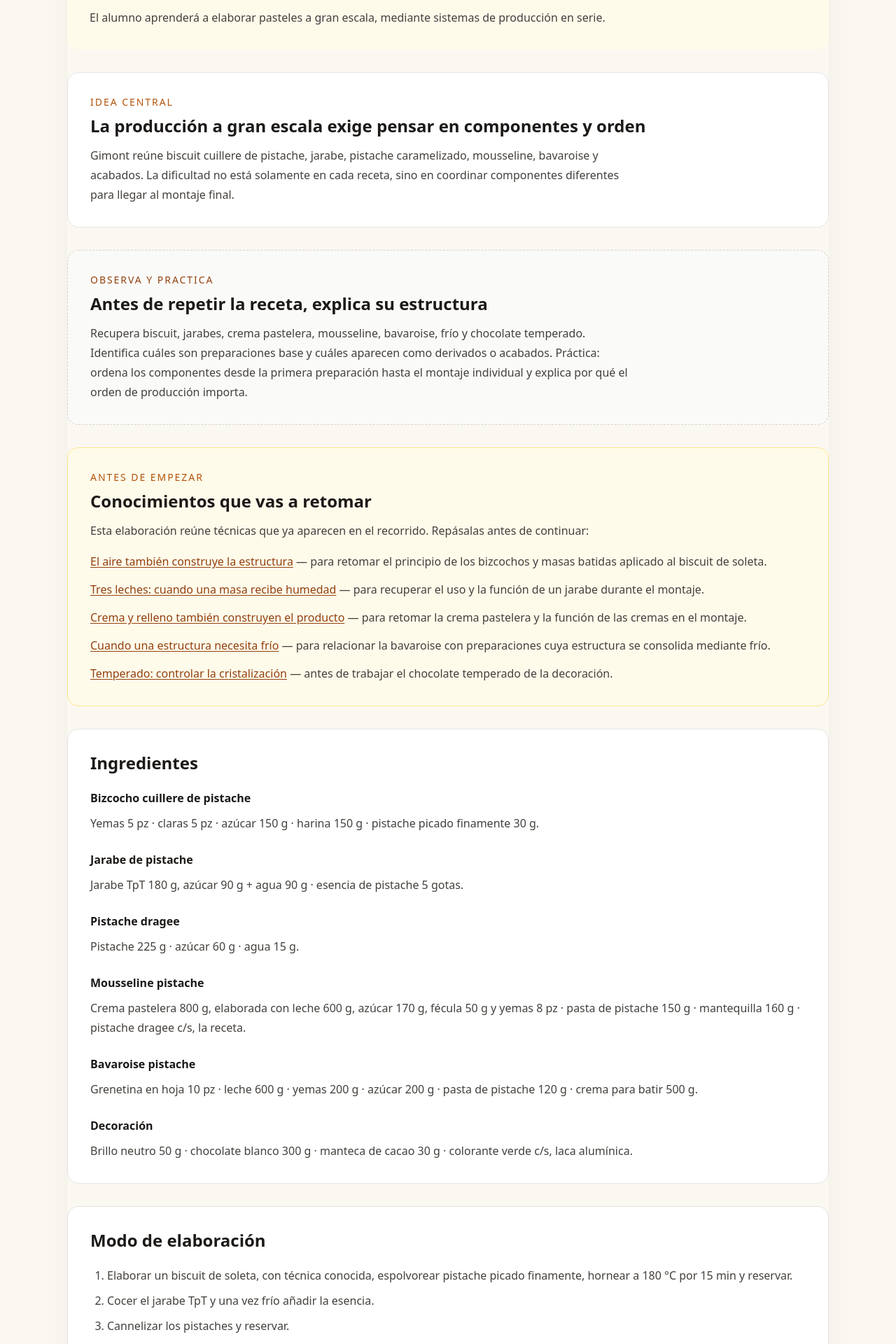
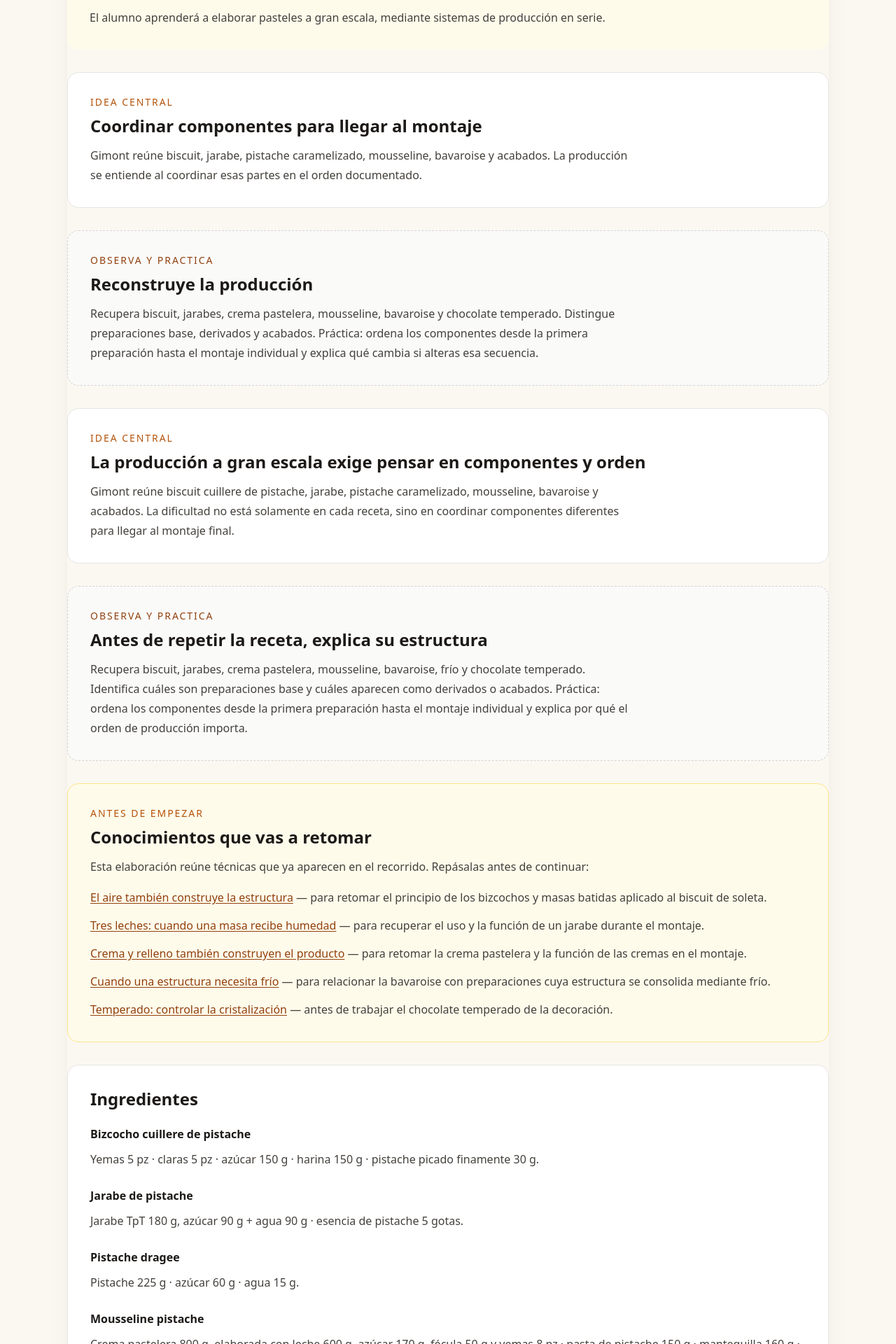
Before and after one commit to Drworm82/CursoPanadero, a Next.js app: page /leccion-gimont in a window 1280 px wide. Shown: the part 420-2340 px from the top of the page at 70% size. Built offline with nearby package versions, Linux system fonts and the light colour scheme; no server answers.

Commit message:
Reforzar enfoque pedagógico de leccion-gimont.js

```diff
--- a/pages/leccion-gimont.js
+++ b/pages/leccion-gimont.js
@@ -14,6 +14,9 @@ export default function LessonPage() {
           <p className="mt-6 text-sm font-medium uppercase tracking-[0.14em] text-amber-700">Objetivo del aprendizaje</p>
           <p className="mt-3 max-w-3xl leading-7 text-stone-700">El alumno aprenderá a elaborar pasteles a gran escala, mediante sistemas de producción en serie.</p>
         </section>
+<section className="rounded-2xl border border-stone-200 bg-white p-6 sm:p-8"><p className="text-sm font-medium uppercase tracking-[0.14em] text-amber-700">Idea central</p><h2 className="mt-2 text-2xl font-semibold text-stone-900">Coordinar componentes para llegar al montaje</h2><p className="mt-3 max-w-3xl leading-7 text-stone-700">Gimont reúne biscuit, jarabe, pistache caramelizado, mousseline, bavaroise y acabados. La producción se entiende al coordinar esas partes en el orden documentado.</p></section>
+<section className="rounded-2xl border border-dashed border-stone-300 bg-stone-50 p-6 sm:p-8"><p className="text-sm font-medium uppercase tracking-[0.14em] text-amber-800">Observa y practica</p><h2 className="mt-2 text-2xl font-semibold text-stone-900">Reconstruye la producción</h2><p className="mt-3 max-w-3xl leading-7 text-stone-700">Recupera biscuit, jarabes, crema pastelera, mousseline, bavaroise y chocolate temperado. Distingue preparaciones base, derivados y acabados. Práctica: ordena los componentes desde la primera preparación hasta el montaje individual y explica qué cambia si alteras esa secuencia.</p></section>
+
 <section className="rounded-2xl border border-stone-200 bg-white p-6 sm:p-8"><p className="text-sm font-medium uppercase tracking-[0.14em] text-amber-700">Idea central</p><h2 className="mt-2 text-2xl font-semibold text-stone-900">La producción a gran escala exige pensar en componentes y orden</h2><p className="mt-3 max-w-3xl leading-7 text-stone-700">Gimont reúne biscuit cuillere de pistache, jarabe, pistache caramelizado, mousseline, bavaroise y acabados. La dificultad no está solamente en cada receta, sino en coordinar componentes diferentes para llegar al montaje final.</p></section>
 <section className="rounded-2xl border border-dashed border-stone-300 bg-stone-50 p-6 sm:p-8"><p className="text-sm font-medium uppercase tracking-[0.14em] text-amber-800">Observa y practica</p><h2 className="mt-2 text-2xl font-semibold text-stone-900">Antes de repetir la receta, explica su estructura</h2><p className="mt-3 max-w-3xl leading-7 text-stone-700">Recupera biscuit, jarabes, crema pastelera, mousseline, bavaroise, frío y chocolate temperado. Identifica cuáles son preparaciones base y cuáles aparecen como derivados o acabados. Práctica: ordena los componentes desde la primera preparación hasta el montaje individual y explica por qué el orden de producción importa.</p></section>
 
@@ -46,7 +49,7 @@ export default function LessonPage() {
         <section className="rounded-2xl border border-stone-200 bg-white p-6 sm:p-8">
           <h2 className="text-2xl font-semibold text-stone-900">Modo de elaboración</h2>
           <div className="mt-5 space-y-6 leading-7 text-stone-700">
-            <div><ol className="list-decimal space-y-2 pl-6"><li>Elaborar un biscuit de soleta, con técnica conocida, espolvorear pistache picado finamente, hornear a 180 °C por 15 min y reservar.</li><li>Cocer el jarabe TpT y una vez frío añadir la esencia.</li><li>Cannelizar los pistaches y reservar.</li><li>Confeccionar la pastelera y derivarla en mousseline, agregar el pistache dragee.</li></ol></div>
+            <div><ol className="list-decimal space-y-2 pl-6"><li>Elaborar un biscuit de soleta, con técnica conocida, espolvorear pistache picado finamente, hornear a 180 °C por 15 min y reservar.</li><li>Cocer el jarabe TpT y una vez frío añadir la esencia.</li><li>Caramelizar los pistaches y reservar.</li><li>Confeccionar la pastelera y derivarla en mousseline, agregar el pistache dragee.</li></ol></div>
             <div><h3 className="font-semibold text-stone-900">Montaje</h3><ol className="mt-2 list-decimal space-y-1 pl-6"><li>Encamisar un aro individual con fondo y ¾ de los laterales.</li><li>Agregar la crema mousseline a la mitad del aro.</li><li>Adicionar la Bavaroise de pistache.</li><li>Decorar con brillo y chocolate temperado con manteca de cacao verde.</li></ol></div>
           </div>
         </section>
```
